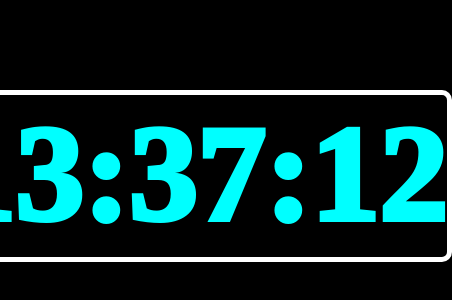
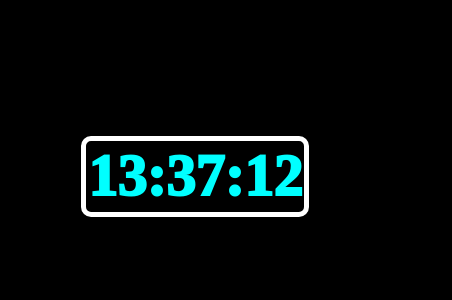
Before and after one commit to itsalokbarnwal/digital-clock, a plain HTML site: page index.html in a window 390 px wide. Shown: the part 246-546 px from the top of the page, 452 px wide, since content can reach past the window. Drawn offline with Linux system fonts and the light colour scheme.

Commit message:
Update style.css

```diff
--- a/style.css
+++ b/style.css
@@ -28,14 +28,14 @@ body{
 /* Media query for smaller screens */
 @media (max-width: 768px) {
     #clock {
-        font-size: 25vw; /* Larger relative font size for smaller screens */
+        font-size: 15vw; /* Larger relative font size for smaller screens */
         padding: 5px;
     }
 }
 
 @media (max-width: 480px) {
     #clock {
-        font-size: 35vw;
+        font-size: 15vw;
         padding: 2px;
     }
 }
```
